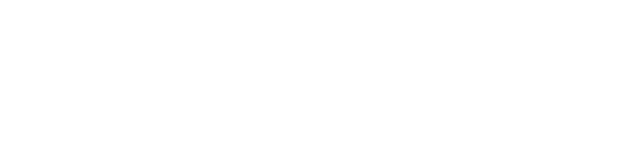
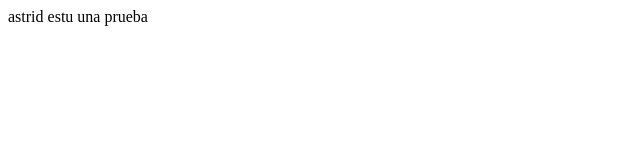
Before and after one commit to Laboratoria/BOG005-data-lovers, a plain HTML site: page src/index.html in a window 1280 px wide. Shown: the whole page, without its empty margins (0-640 px from the left). Drawn offline with Linux system fonts and the light colour scheme.

Commit message:
prueba astrid pull

```diff
--- a/src/index.html
+++ b/src/index.html
@@ -8,7 +8,7 @@
   <body>
 
 
-
+   astrid estu una prueba
 
 
 
```
